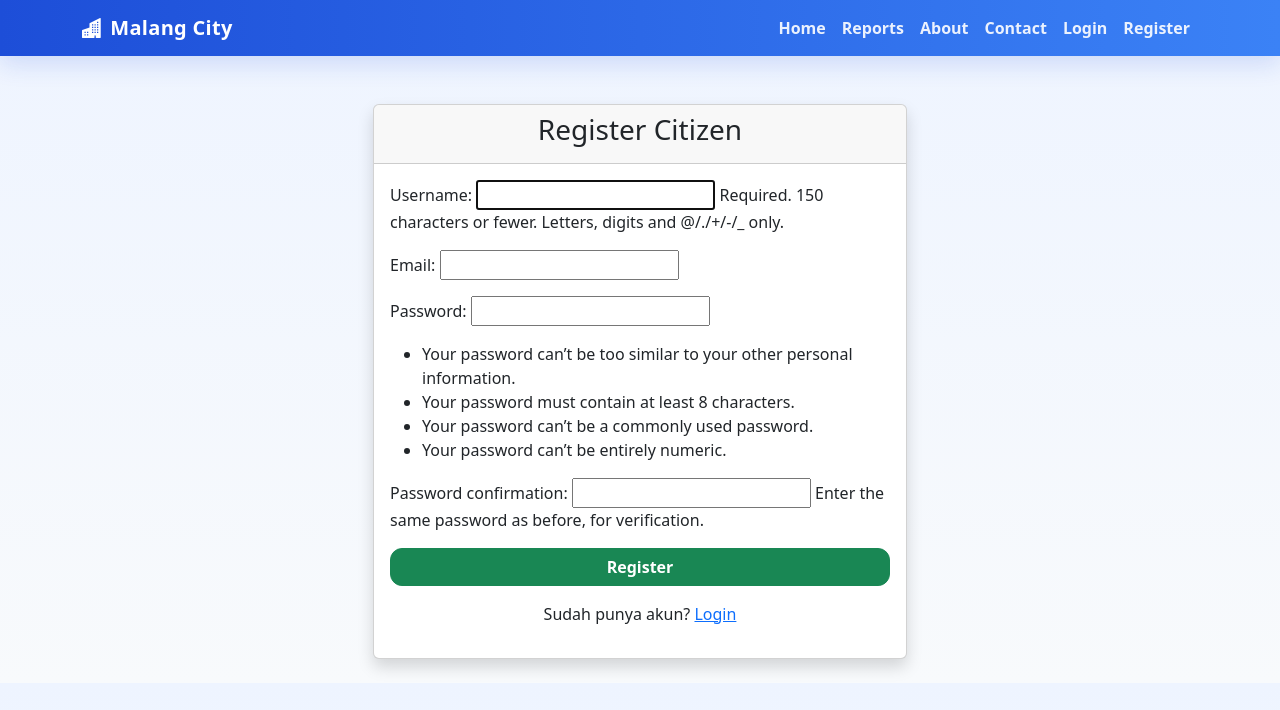
After one commit to IET-Polinela/project-2026-ClaudiaCyntiaBella, a Django app: page /accounts/register/ in a window 1280 px wide. The commit adds this page. Shown: the top 710 px of the page. Run offline with Django 5.2, Linux system fonts and the light colour scheme; parts of the project's set-up code (start-up, migrations or seed data) failed here and were passed over.

Commit message:
Add files via upload
Lab6

```diff
--- a/npm24782040_iet_2026/npm24782040_iet_2026/settings.py
+++ b/npm24782040_iet_2026/npm24782040_iet_2026/settings.py
@@ -41,6 +41,7 @@ INSTALLED_APPS = [
     'main_app',
     'about',
     'contacts',
+    'usermanagement_24782040',
 ]
 
 MIDDLEWARE = [
@@ -79,7 +80,7 @@ WSGI_APPLICATION = 'npm24782040_iet_2026.wsgi.application'
 DATABASES = {
     'default': {
         'ENGINE': 'django.db.backends.postgresql',
-        'NAME': 'smartcity_db',
+        'NAME': 'smartreport',
         'USER': 'mm',
         'PASSWORD': 'claudia2040',
         'HOST': 'localhost',
@@ -105,6 +106,7 @@ AUTH_PASSWORD_VALIDATORS = [
     },
 ]
 
+AUTH_USER_MODEL = 'usermanagement_24782040.CustomUser'
 
 # Internationalization
 # https://docs.djangoproject.com/en/6.0/topics/i18n/
--- a/npm24782040_iet_2026/npm24782040_iet_2026/urls.py
+++ b/npm24782040_iet_2026/npm24782040_iet_2026/urls.py
@@ -22,4 +22,5 @@ urlpatterns = [
     path('', include('main_app.urls')),
     path('about/', include('about.urls')),
     path('contacts/', include('contacts.urls')),
+    path('accounts/', include('usermanagement_24782040.urls')),
 ]
--- a/npm24782040_iet_2026/templates/base.html
+++ b/npm24782040_iet_2026/templates/base.html
@@ -123,7 +123,7 @@
         </button>
 
         <div class="collapse navbar-collapse" id="navbarNav">
-            <ul class="navbar-nav ms-auto text-center">
+            <ul class="navbar-nav ms-auto text-center align-items-lg-center">
                 <li class="nav-item">
                     <a class="nav-link" href="/">Home</a>
                 </li>
@@ -136,6 +136,25 @@
                 <li class="nav-item">
                     <a class="nav-link" href="/contacts/">Contact</a>
                 </li>
+
+                {% if user.is_authenticated %}
+                    <li class="nav-item">
+                        <span class="nav-link">Halo, {{ user.username }}</span>
+                    </li>
+                    <li class="nav-item ms-lg-2 mt-2 mt-lg-0">
+                        <form action="{% url 'logout' %}" method="post" class="d-inline">
+                            {% csrf_token %}
+                            <button type="submit" class="btn btn-light btn-sm">Logout</button>
+                        </form>
+                    </li>
+                {% else %}
+                    <li class="nav-item">
+                        <a class="nav-link" href="{% url 'login' %}">Login</a>
+                    </li>
+                    <li class="nav-item">
+                        <a class="nav-link" href="{% url 'register' %}">Register</a>
+                    </li>
+                {% endif %}
             </ul>
         </div>
     </div>
@@ -144,7 +163,7 @@
 <div class="container mt-3">
     {% if messages %}
         {% for message in messages %}
-            <div class="alert alert-success alert-dismissible fade show page-card" role="alert">
+            <div class="alert alert-{{ message.tags }} alert-dismissible fade show" role="alert">
                 {{ message }}
                 <button type="button" class="btn-close" data-bs-dismiss="alert"></button>
             </div>
--- /dev/null
+++ b/npm24782040_iet_2026/usermanagement_24782040/forms.py
@@ -0,0 +1,18 @@
+from django import forms
+from django.contrib.auth.forms import UserCreationForm
+from .models import CustomUser
+
+class CustomUserCreationForm(UserCreationForm):
+    email = forms.EmailField(required=True)
+
+    class Meta:
+        model = CustomUser
+        fields = ['username', 'email', 'password1', 'password2']
+
+    def save(self, commit=True):
+        user = super().save(commit=False)
+        user.is_admin = False
+        user.is_member = True
+        if commit:
+            user.save()
+        return user
--- /dev/null
+++ b/npm24782040_iet_2026/usermanagement_24782040/models.py
@@ -0,0 +1,9 @@
+from django.contrib.auth.models import AbstractUser
+from django.db import models
+
+class CustomUser(AbstractUser):
+    is_admin = models.BooleanField(default=False)
+    is_member = models.BooleanField(default=True)
+
+    def __str__(self):
+        return self.username
--- /dev/null
+++ b/npm24782040_iet_2026/usermanagement_24782040/templates/usermanagement_24782040/register.html
@@ -0,0 +1,25 @@
+{% extends 'base.html' %}
+
+{% block content %}
+<div class="container mt-5">
+    <div class="row justify-content-center">
+        <div class="col-md-6">
+            <div class="card shadow">
+                <div class="card-header text-center">
+                    <h3>Register Citizen</h3>
+                </div>
+                <div class="card-body">
+                    <form method="post">
+                        {% csrf_token %}
+                        {{ form.as_p }}
+                        <button type="submit" class="btn btn-success w-100">Register</button>
+                    </form>
+                    <p class="mt-3 text-center">
+                        Sudah punya akun? <a href="{% url 'login' %}">Login</a>
+                    </p>
+                </div>
+            </div>
+        </div>
+    </div>
+</div>
+{% endblock %}
--- /dev/null
+++ b/npm24782040_iet_2026/usermanagement_24782040/urls.py
@@ -0,0 +1,8 @@
+from django.urls import path
+from .views import CustomLoginView, CustomLogoutView, RegisterView
+
+urlpatterns = [
+    path('login/', CustomLoginView.as_view(), name='login'),
+    path('logout/', CustomLogoutView.as_view(), name='logout'),
+    path('register/', RegisterView.as_view(), name='register'),
+]
--- /dev/null
+++ b/npm24782040_iet_2026/usermanagement_24782040/views.py
@@ -0,0 +1,36 @@
+from django.contrib import messages
+from django.contrib.auth.views import LoginView, LogoutView
+from django.shortcuts import redirect, render
+from django.urls import reverse_lazy
+from django.views import View
+from .forms import CustomUserCreationForm
+
+class CustomLoginView(LoginView):
+    template_name = 'usermanagement_24782040/login.html'
+
+    def form_valid(self, form):
+        messages.success(self.request, 'Login berhasil.')
+        return super().form_valid(form)
+
+    def get_success_url(self):
+        return reverse_lazy('report_list')
+
+class CustomLogoutView(LogoutView):
+    next_page = reverse_lazy('login')
+
+    def dispatch(self, request, *args, **kwargs):
+        messages.success(request, 'Logout berhasil.')
+        return super().dispatch(request, *args, **kwargs)
+
+class RegisterView(View):
+    def get(self, request):
+        form = CustomUserCreationForm()
+        return render(request, 'usermanagement_24782040/register.html', {'form': form})
+
+    def post(self, request):
+        form = CustomUserCreationForm(request.POST)
+        if form.is_valid():
+            form.save()
+            messages.success(request, 'Registrasi berhasil. Silakan login.')
+            return redirect('login')
+        return render(request, 'usermanagement_24782040/register.html', {'form': form})
```
Also changed, not shown: npm24782040_iet_2026/main_app/templates/main_app/report_detail.html (+8 -0 lines), npm24782040_iet_2026/main_app/templates/main_app/report_list.html (+12 -3 lines), npm24782040_iet_2026/main_app/views.py (+17 -4 lines), npm24782040_iet_2026/usermanagement_24782040/admin.py (added, +7 -0 lines), npm24782040_iet_2026/usermanagement_24782040/templates/usermanagement_24782040/login.html (added, +25 -0 lines), npm24782040_iet_2026/main_app/migrations/0001_initial.py, npm24782040_iet_2026/usermanagement_24782040/migrations/0001_initial.py (added), npm24782040_iet_2026/usermanagement_24782040/migrations/__init__.py (added).
